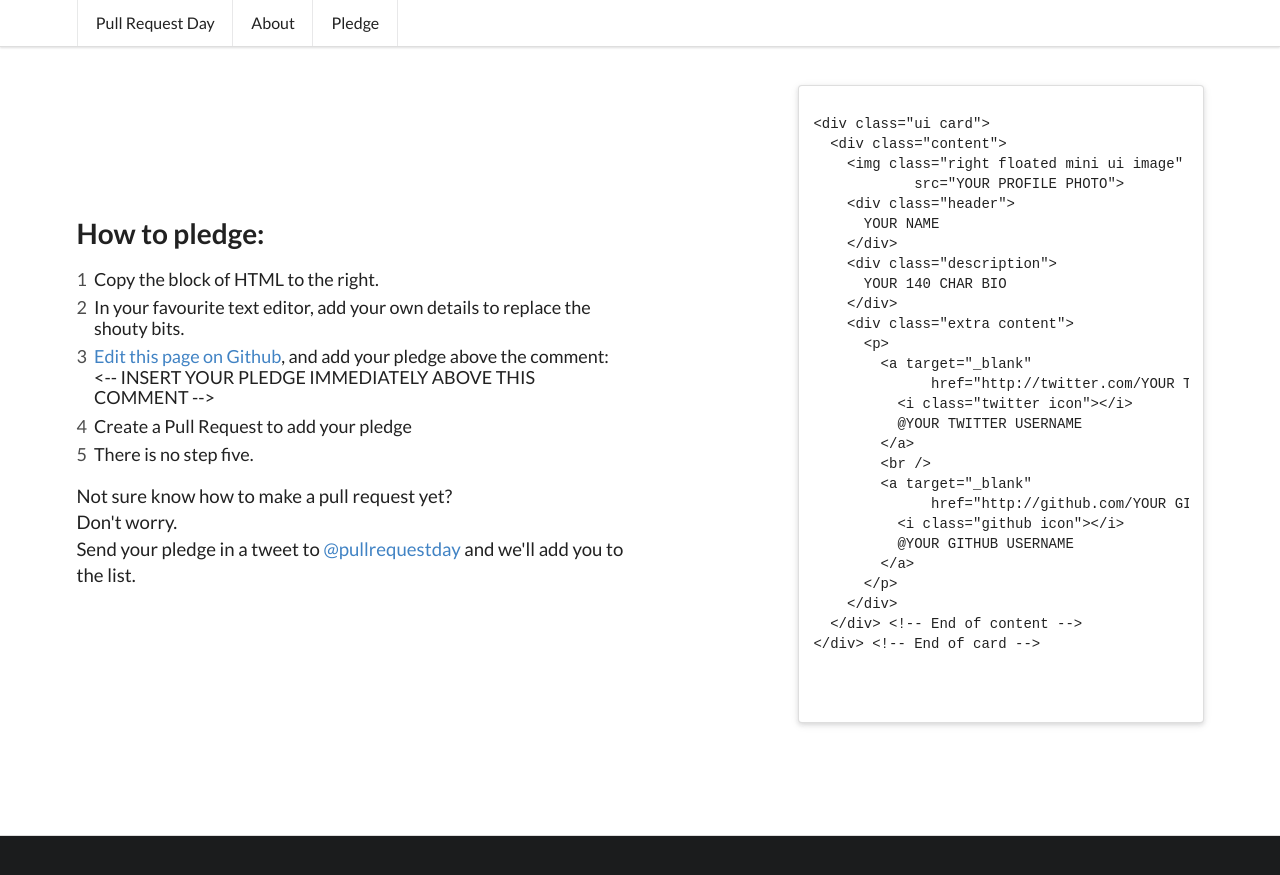
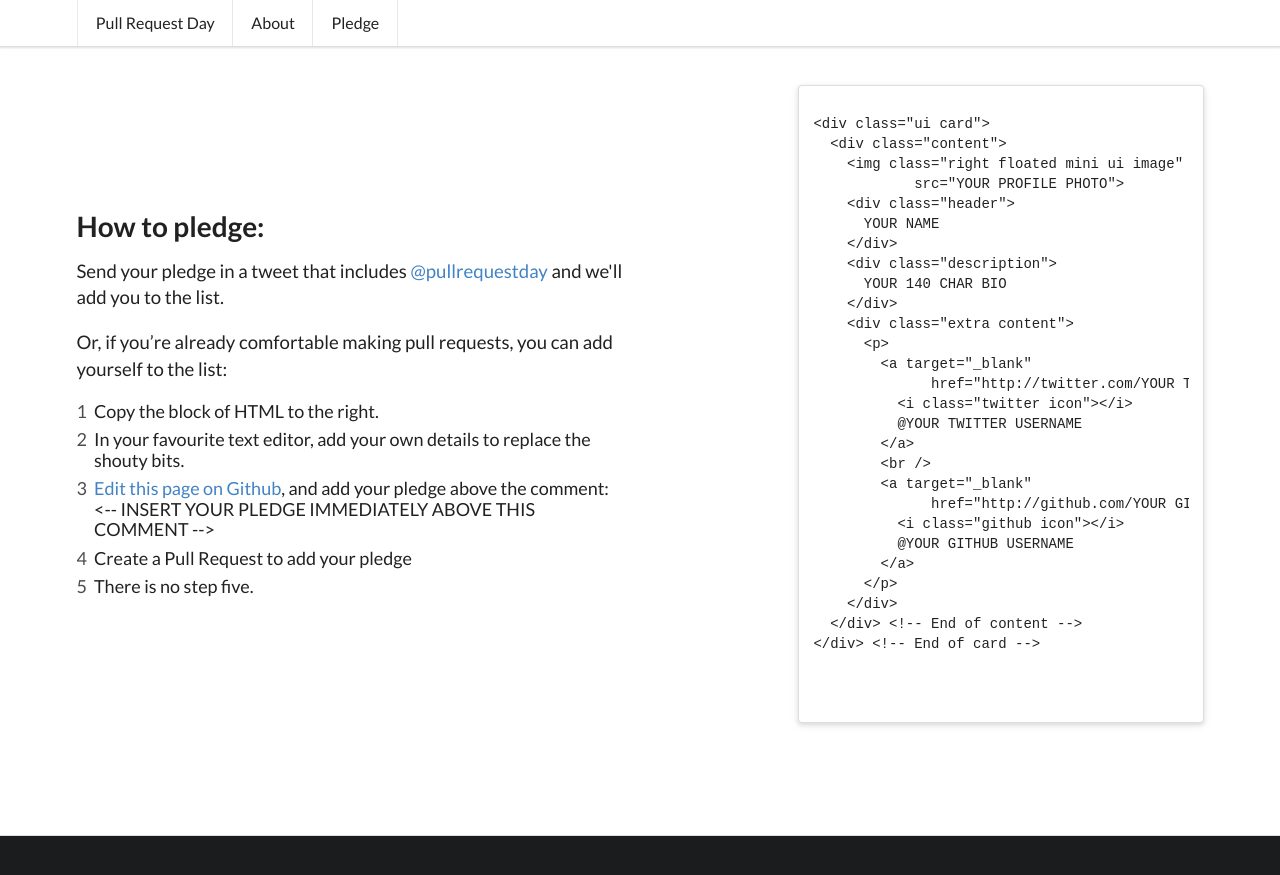
Before and after one commit to pullrequestday/pullrequestday, a Jekyll site: the page built from pledge/index.html, in a window 1280 px wide and 900 px high, scrolled down 727 px. Shown: the top 875 px of the window. Built offline with Jekyll 4.4.1, drawn with Linux system fonts in a browser that asks for light colours.

Commit message:
Reorder HowTo such that the non-PR version is 1st
The about page says:

> It's a day to encourage newcomers to Open Source contribution to make
> their first Pull Request, and for more experienced contributors to set
> aside some time to give something back.

The means of pledging should reflect this.

```diff
--- a/pledge/index.html
+++ b/pledge/index.html
@@ -27,6 +27,13 @@ layout: default
         <h3 class="ui header">
           How to pledge:
         </h3>
+        <p>
+          Send your pledge in a tweet that includes <a href="http://twitter.com/pullrequestday">@pullrequestday</a> and we'll add you to the list.
+        </p>
+
+        <p>
+          Or, if you’re already comfortable making pull requests, you can add yourself to the list:
+        </p>
         <div class="ui big ordered list">
           <div class="item">
             Copy the block of HTML to the right.
@@ -45,11 +52,6 @@ layout: default
             There is no step five.
           </div>
         </div>
-        <p>
-          Not sure know how to make a pull request yet? <br />
-          Don't worry. <br />
-          Send your pledge in a tweet to <a href="http://twitter.com/pullrequestday">@pullrequestday</a> and we'll add you to the list.
-        </p>
       </div>
       <div class="six wide right floated column">
         <div class="ui bordered raised segment">
```
